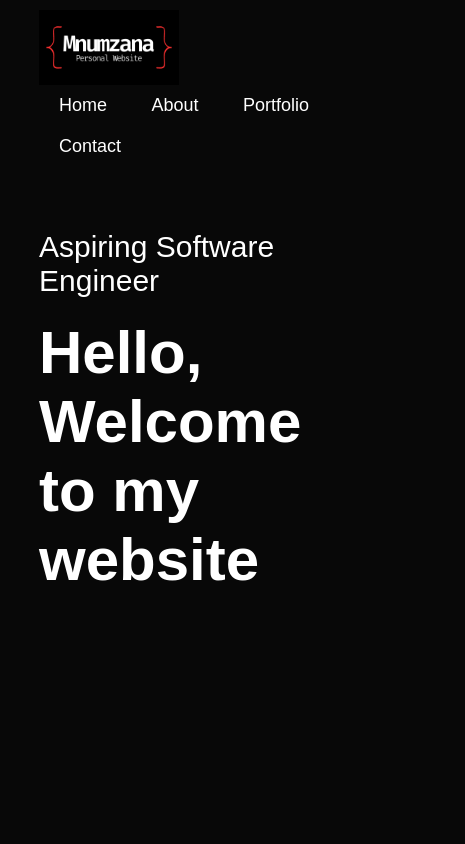
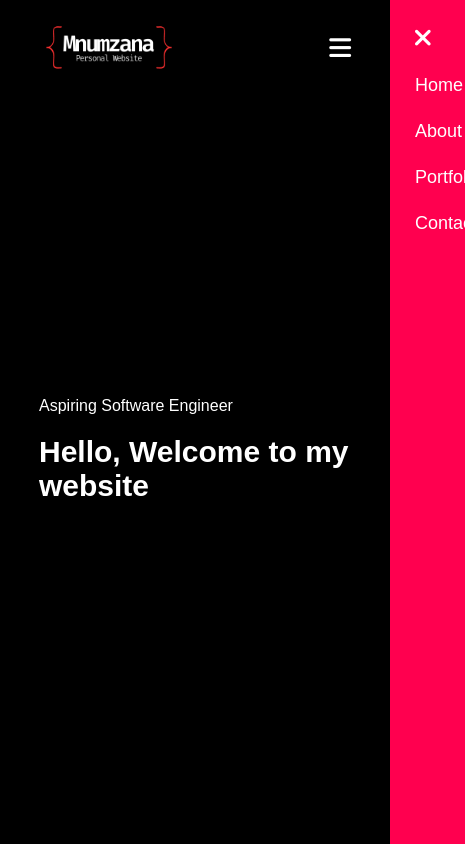
Before and after one commit to Mnu02/portfolio, a plain HTML site: page index.html in a window 390 px wide. Shown: the top 844 px of the page, 465 px wide, since content can reach past the window. Drawn offline with Linux system fonts and the light colour scheme.

Commit message:
re-adjusted the site to fit a smaller screen

```diff
--- a/index.html
+++ b/index.html
@@ -13,12 +13,14 @@
     <div class="container">
       <nav>
         <img src="assets/logo.png" class="logo">
-        <ul>
+        <ul id="sidemenu">
           <li><a href="#">Home</a></li>
           <li><a href="#">About</a></li>
           <li><a href="#">Portfolio</a></li>
           <li><a href="#">Contact</a></li>
+          <i class="fas fa-times" onclick="closemenu()"></i>
         </ul>
+        <i class="fas fa-bars" onclick="openmenu()"></i>
       </nav>
       <div class="header-text">
         <p>Aspiring Software Engineer</p>
@@ -165,5 +167,19 @@
   }
 </script>
 
+<script>
+  var sidemenu = document.getElementById("sidemenu");
+  function openmenu(){
+    sidemenu.style.right = "0";
+
+  }
+
+  function closemenu(){
+    sidemenu.style.right = "-200px";
+
+  }
+
+</script>
+
 </body>
 </html>
--- a/styles.css
+++ b/styles.css
@@ -302,3 +302,72 @@ form .btn2{
 .copyright i{
   color: #ff004f;
 }
+
+/*---------css for small screen--------*/
+nav .fas{
+  display: none;
+}
+
+@media only screen and (max-width: 600px){
+  #header{
+    background-image: url(assets/me.png);
+  }
+  .header-text{
+    margin-top: 100%;
+    font-size: 16px;
+  }
+  .header-text h1 {
+    font-size: 30px;
+  }
+
+  nav .fas{
+    display: block;
+    font-size: 25px;
+  }
+
+  nav ul{
+    background: #ff004f;
+    position: fixed;
+    top: 0;
+    right: -200px;
+    width: 200px;
+    height: 100vh;
+    padding-top: 50px ;
+    z-index: 2;
+    transition: 0.5s;
+  }
+
+  nav ul li{
+    display: block;
+    margin: 25px;
+  }
+
+  nav ul .fas{
+    position: absolute;
+    top: 25px;
+    left: 25px;
+    cursor: pointer
+  }
+  .sub-title{
+    font-size: 40px;
+  }
+  .about-col-1, .about-col-2{
+    flex-basis: 100%;
+  }
+  .about-col-1{
+    margin-bottom: 30px;
+  }
+  .about-col-2{
+    font-size: 14px;
+  }
+  .tab-links {
+    font-size: 16px;
+    margin-right: 20px;
+  }
+  .contact-left, .contact-right{
+    flex-basis: 100%;
+  }
+  .copyright{
+    font-size: 14px;
+  }
+}
```
